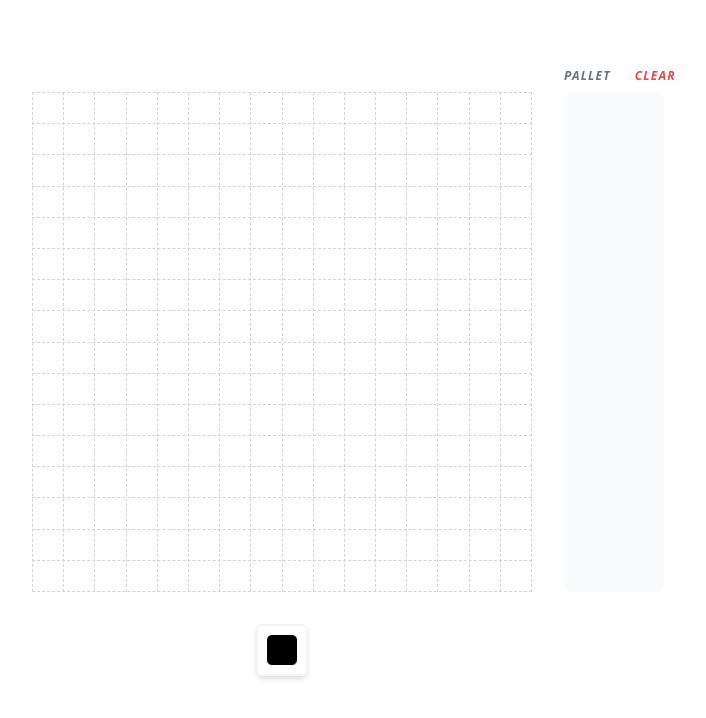
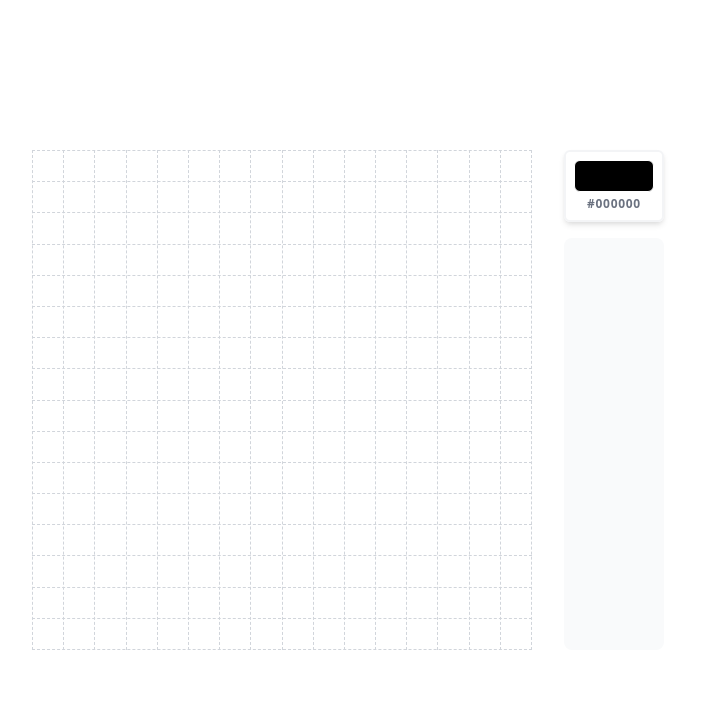
Before and after one commit to kylerits/nice-sprites, a Next.js app: page / in a window 1280 px wide. Shown: the top 718 px of the page, without its empty margins (358-1064 px from the left). Built offline with nearby package versions, Linux system fonts and the light colour scheme.

Commit message:
revising the color select and pallet layout and adding clickaway function

```diff
--- a/components/Pallet.tsx
+++ b/components/Pallet.tsx
@@ -31,16 +31,7 @@ const Pallet = ({currentColor, setCurrentColor, currentPixels, setCurrentPixels}
   return (
     <div className="relative h-full">
 
-      {/* Title and Actions */}
-      <div className="absolute bottom-full left-0 my-2">
-        <div className="flex">
-          <h3 className="text-xs uppercase italic font-semibold text-gray-500 tracking-widest mr-6">Pallet</h3>
-          <button
-          className="text-red-500 text-xs uppercase tracking-widest hover:text-red-800 font-semibold italic duration-200"
-          onClick={() => { clearPallet() }}
-        >Clear</button>
-        </div>
-      </div>
+
 
       {/* Color List */}
       <div className="pallet relative flex flex-col flex-wrap h-full bg-gray-50 rounded-lg py-2 px-3 min-w-[100px] max-w-[200px] overflow-x-scroll">
@@ -66,6 +57,18 @@ const Pallet = ({currentColor, setCurrentColor, currentPixels, setCurrentPixels}
             </button>
           </div>
         ))}
+        {/* Title and Actions */}
+        {colorArr.length > 0 ? (
+          <div className="relative my-2">
+            <div className="flex">
+              {/* <h3 className="text-xs uppercase italic font-semibold text-gray-500 tracking-widest mr-6">Pallet</h3> */}
+              <button
+              className="text-red-500 text-xs uppercase tracking-widest hover:text-red-800 font-semibold italic duration-200 opacity-50 hover:opacity-100"
+              onClick={() => { clearPallet() }}
+            >Clear</button>
+            </div>
+          </div>
+        ) : null }
       </div>
     </div>
   )
--- a/package.json
+++ b/package.json
@@ -11,6 +11,7 @@
   "dependencies": {
     "next": "11.1.2",
     "react": "17.0.2",
+    "react-click-away-listener": "^2.0.5",
     "react-color": "^2.19.3",
     "react-dom": "17.0.2"
   },
--- a/pages/index.tsx
+++ b/pages/index.tsx
@@ -3,6 +3,7 @@ import type { NextPage } from 'next'
 import Head from 'next/head'
 
 // Components
+import ClickAwayListener from 'react-click-away-listener';
 import {SketchPicker} from 'react-color'
 import SpriteGrid from '../components/SpriteGrid'
 import Pallet from '../components/Pallet'
@@ -30,7 +31,27 @@ const Home: NextPage = () => {
               currentPixels={currentPixels}
               setCurrentPixels={setCurrentPixels}
             />
-            <div className="absolute top-0 left-full px-8 h-full">
+            <div className="absolute top-0 left-full px-8 h-full flex flex-col">
+              <ClickAwayListener onClickAway={() => setShowColorPicker(false)}>
+                <div className="button-wrap relative block pb-4">
+                    {/* Toggle Color Picker Button */}
+                    <button
+                      className="inline-flex w-[100px] text-center items-center flex-wrap p-2 border-2 border-gray-100 shadow-md rounded-md uppercase text-gray-500 font-semibold tracking-wider text-sm hover:bg-gray-100 duration-200"
+                      onClick={() => setShowColorPicker(!showColorPicker)}
+                      aria-label="Current Color"
+                      title="Current Color"
+                    ><span className="inline-block w-full h-8 rounded-md border border-white" style={{ backgroundColor: currentColor }}></span><br/><span className="inline-block w-full pt-1 text-xs uppercase ">{currentColor}</span></button>
+                    {/* Color Picker */}
+                    { showColorPicker ? (
+                      <SketchPicker
+                        className="absolute top-0 right-full z-10 mx-4"
+                        disableAlpha={true}
+                        color={currentColor}
+                        onChangeComplete={(color) => setCurrentColor(color.hex)}
+                      />
+                    ) : null}
+                </div>
+              </ClickAwayListener>
               <Pallet
                 currentColor={currentColor}
                 setCurrentColor={setCurrentColor}
@@ -41,7 +62,7 @@ const Home: NextPage = () => {
           </div>
 
           {/* Color Picker */}
-          <div className="relative text-center py-4">
+          {/* <div className="relative text-center py-4">
             <div className="button-wrap relative inline-block py-4">
               <button
                 className="inline-flex items-center p-2 border-2 border-gray-100 shadow-md rounded-md uppercase text-gray-500 font-semibold tracking-wider text-sm hover:bg-gray-100 duration-200"
@@ -58,7 +79,7 @@ const Home: NextPage = () => {
                 />
               ) : null}
             </div>
-          </div>
+          </div> */}
         </div>
       </section>
     </>
```
Also changed, not shown: 1 other file (tests, documents, lock files or other folders).
